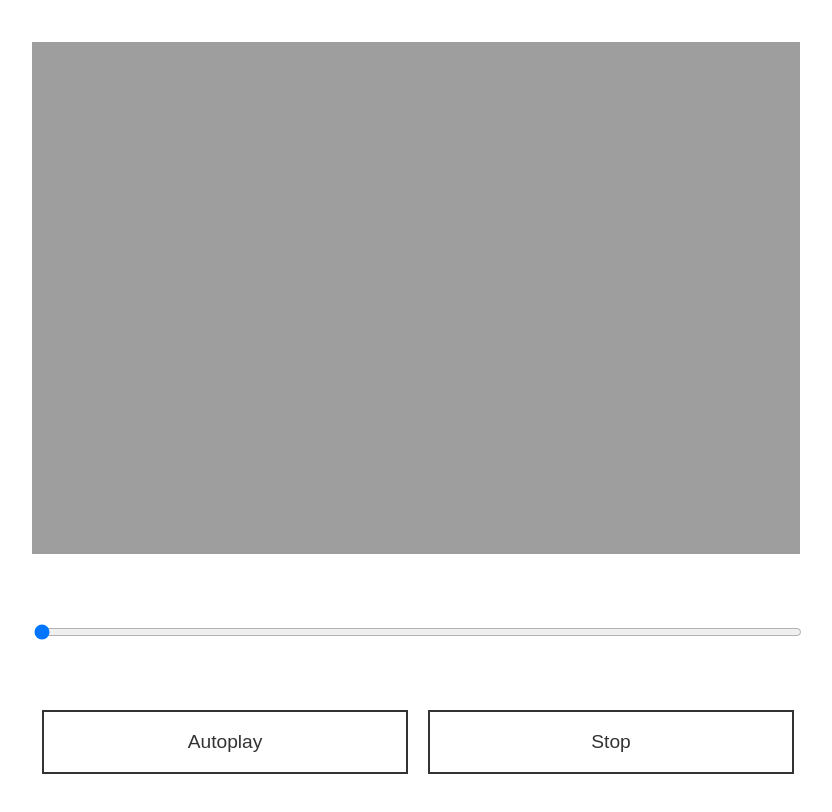
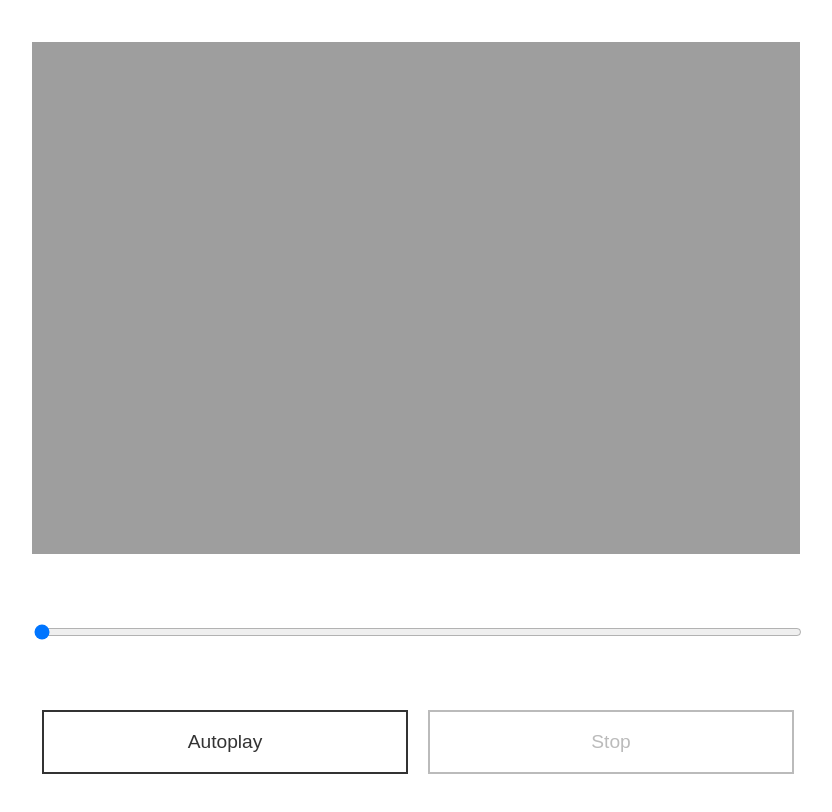
Before and after one commit to angelsalvadordev/3d-efect-with-images, a plain HTML site: page index.html in a window 1280 px wide. Shown: the whole page, without its empty margins (222-1054 px from the left). Drawn offline with Linux system fonts and the light colour scheme.

Commit message:
add disabled class in button stop

```diff
--- a/index.html
+++ b/index.html
@@ -14,7 +14,7 @@
   <input type="range" min="1" max="36" step="1" value="1" id="slider" />
   <div class="buttons">
     <button class="button autoplay">Autoplay</button>
-    <button class="button stop">Stop</button>
+    <button class="button stop disabled">Stop</button>
   </div>
   <script src="js/index.js"></script>
 </body>
```
